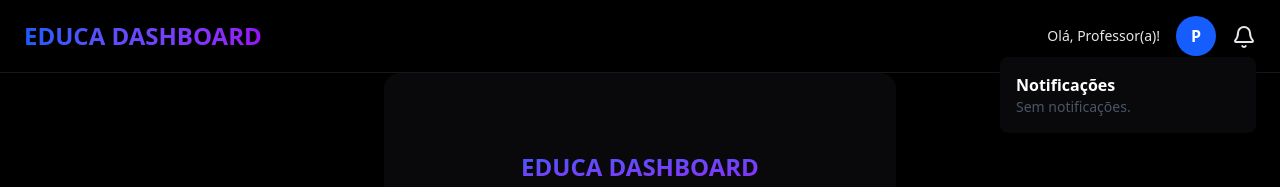
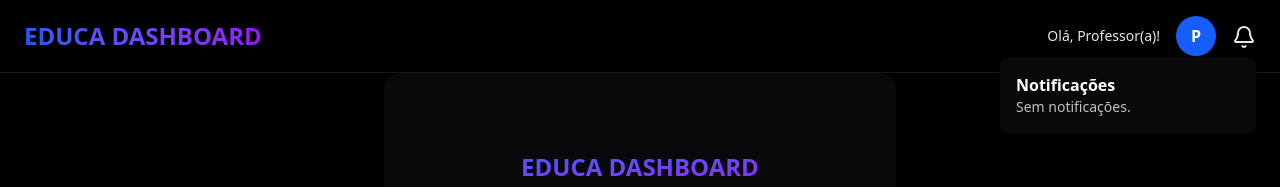
Before and after one commit to 0xviny/educa-dashboard, a Next.js app: page / in a window 1280 px wide. Both pictures are taken after a click on the button 1244 px from the left and 36 px from the top of the page. Shown: the top 187 px of the page. Built offline with nearby package versions, Linux system fonts and the light colour scheme.

Commit message:
commit: outro site tlgd

```diff
--- a/src/components/common/header.tsx
+++ b/src/components/common/header.tsx
@@ -40,7 +40,7 @@ export default function Header() {
 
     return (
       <div className="flex items-center justify-between border-b border-gray-200 py-1">
-        <span className="text-sm text-gray-800">{notif.message}</span>
+        <span className="text-sm">{notif.message}</span>
         <div className="relative">
           <button
             onClick={() => setShowActions((prev) => !prev)}
@@ -104,9 +104,9 @@ export default function Header() {
               <div className="p-4">
                 <h3 className="font-semibold">Notificações</h3>
                 {notifications.length === 0 ? (
-                  <p className="text-gray-600 text-sm">Sem notificações.</p>
+                  <p className="text-white/75 text-sm">Sem notificações.</p>
                 ) : (
-                  <div className="mt-2 max-h-60 overflow-y-auto">
+                  <div className="text-white mt-2 max-h-60 overflow-y-auto">
                     {notifications.map((notif) => (
                       <NotificationItem key={notif.id} notif={notif} />
                     ))}
```
